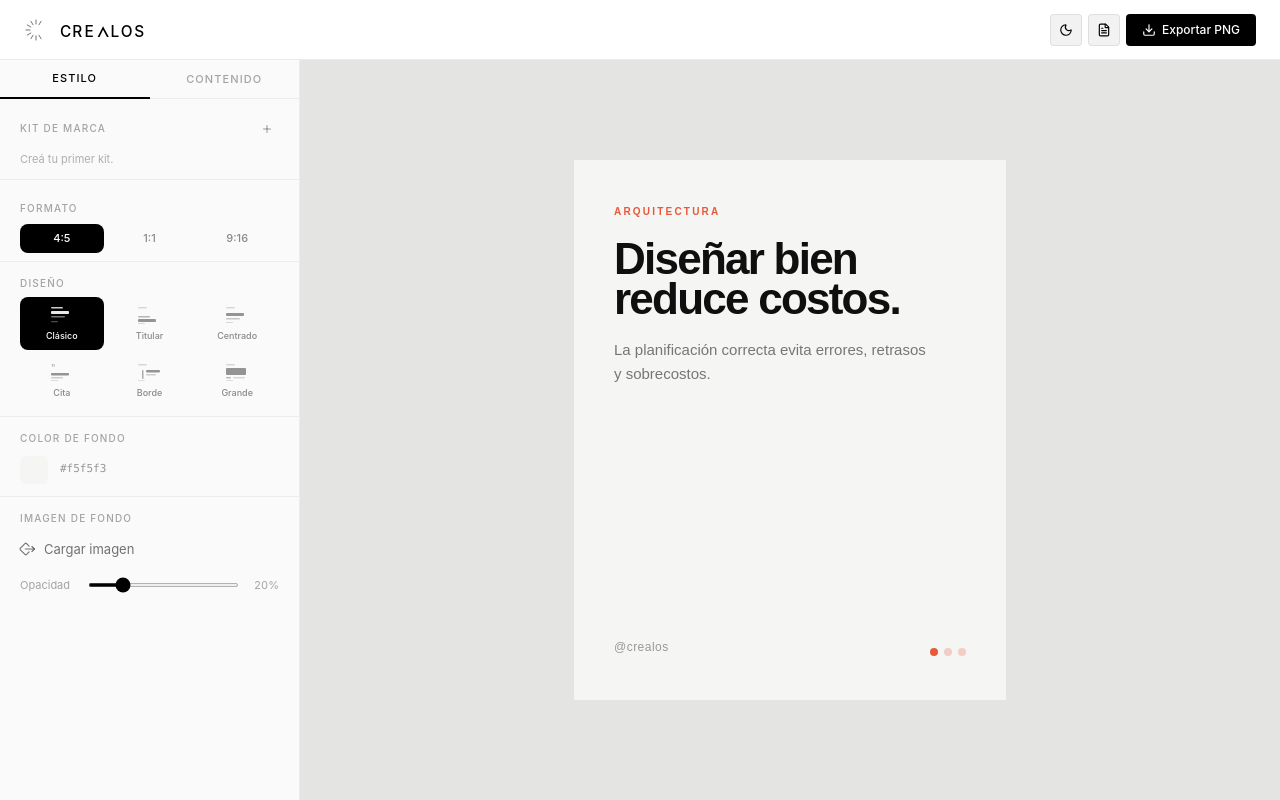
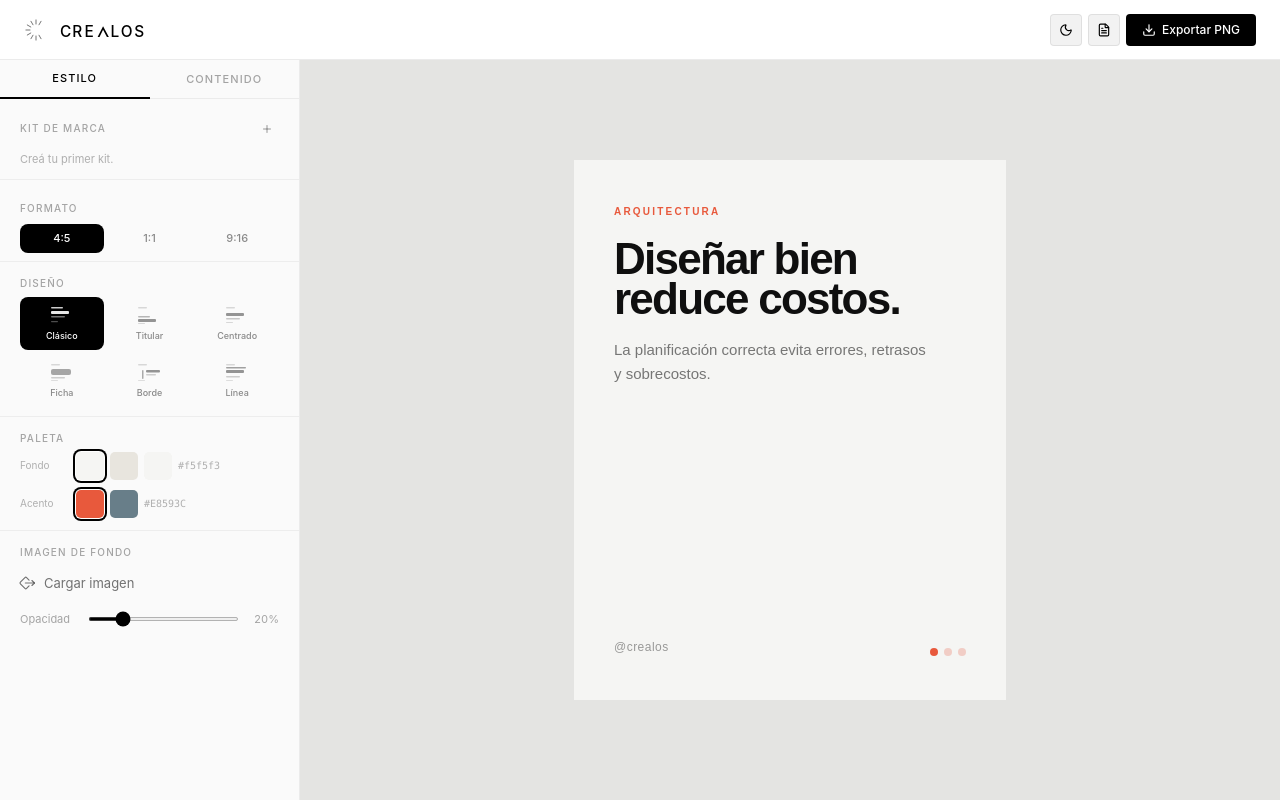
Before and after one commit to marbaestudio/crealos, a React (Vite) app: page / in a window 1280 px wide. Built offline with nearby package versions, Linux system fonts and the light colour scheme.

Commit message:
feat: layouts Ficha+Línea, paleta 4 colores por kit, acento por slide

```diff
--- a/src/components/Canvas.jsx
+++ b/src/components/Canvas.jsx
@@ -223,27 +223,32 @@ function Canvas({ id = 'crealos-canvas', data = {}, format = 'portrait', kit })
         </div>
       )}
 
-      {/* ── Layout D: Cita · comilla grande + título centrado ── */}
+      {/* ── Layout D: Ficha · título en caja accent ── */}
       {layout === 'd' && (
-        <div className="absolute inset-0 flex flex-col" style={{ padding: pad }}>
-          <div className="relative z-10 flex-1 flex flex-col justify-center space-y-6">
-            <span style={{ fontFamily: titleFont, fontSize: isStory ? '80px' : '96px', lineHeight: 0.6, color: accent, opacity: 0.9, display: 'block', userSelect: 'none' }}>
-              "
-            </span>
-            <h1 contentEditable suppressContentEditableWarning className="focus:outline-none" style={{ ...sTitle, fontSize: isStory ? '28px' : '34px', lineHeight: 1.15, letterSpacing: '-0.02em', maxWidth: '100%' }}>
-              {data.title || 'Tu cita aquí.'}
-            </h1>
-            <p contentEditable suppressContentEditableWarning className="focus:outline-none" style={{ ...sBody, opacity: 0.4 }}>
+        <div className="absolute inset-0 flex flex-col justify-between" style={{ padding: pad }}>
+          <div className="relative z-10">
+            <p contentEditable suppressContentEditableWarning className="focus:outline-none" style={sCategory}>
+              {data.category || ''}
+            </p>
+          </div>
+
+          <div className="relative z-10 space-y-4">
+            <div style={{ backgroundColor: accent, padding: isStory ? '20px 22px' : '24px 26px', borderRadius: 4 }}>
+              <h1 contentEditable suppressContentEditableWarning className="focus:outline-none"
+                style={{ ...sTitle, color: '#ffffff', maxWidth: '100%', fontSize: isStory ? '30px' : '38px', letterSpacing: '-0.03em' }}>
+                {data.title || 'Tu título aquí.'}
+              </h1>
+            </div>
+            <p contentEditable suppressContentEditableWarning className="focus:outline-none" style={sBody}>
               {data.subtitle || ''}
             </p>
           </div>
+
           <div className="relative z-10 flex items-end justify-between">
             <p contentEditable suppressContentEditableWarning className="focus:outline-none" style={sFooter}>
               {data.footer || ''}
             </p>
-            <p contentEditable suppressContentEditableWarning className="focus:outline-none" style={{ ...sCategory, letterSpacing: '0.12em' }}>
-              {data.category || ''}
-            </p>
+            {kit?.logo && <img src={kit.logo} alt="" className="h-6 object-contain opacity-70" />}
           </div>
         </div>
       )}
@@ -278,33 +283,30 @@ function Canvas({ id = 'crealos-canvas', data = {}, format = 'portrait', kit })
         </div>
       )}
 
-      {/* ── Layout F: Grande · título ocupa todo + footer ── */}
+      {/* ── Layout F: Línea · divisor accent horizontal + título abajo ── */}
       {layout === 'f' && (
         <div className="absolute inset-0 flex flex-col justify-between" style={{ padding: pad }}>
-          <div className="relative z-10">
+          <div className="relative z-10 space-y-5">
             <p contentEditable suppressContentEditableWarning className="focus:outline-none" style={sCategory}>
               {data.category || ''}
             </p>
+            <div style={{ height: 3, backgroundColor: accent, borderRadius: 2 }} />
+            <h1 contentEditable suppressContentEditableWarning className="focus:outline-none"
+              style={{ ...sTitle, fontSize: isStory ? '32px' : '40px', lineHeight: 1.0, letterSpacing: '-0.03em', maxWidth: '100%' }}>
+              {data.title || 'Tu título aquí.'}
+            </h1>
           </div>
 
-          <div className="relative z-10 space-y-5">
-            <h1 contentEditable suppressContentEditableWarning className="focus:outline-none"
-              style={{ ...sTitle, fontSize: isStory ? '52px' : '64px', lineHeight: 0.88, maxWidth: '100%' }}>
-              {data.title || 'Tu título aquí.'}
-            </h1>
-            <div className="flex items-center gap-3">
-              <div className="h-[2px] w-8 rounded-full" style={{ backgroundColor: accent }} />
-              <p contentEditable suppressContentEditableWarning className="focus:outline-none" style={{ ...sBody, fontSize: '13px' }}>
-                {data.subtitle || ''}
+          <div className="relative z-10 space-y-4">
+            <p contentEditable suppressContentEditableWarning className="focus:outline-none" style={sBody}>
+              {data.subtitle || ''}
+            </p>
+            <div className="flex items-end justify-between">
+              <p contentEditable suppressContentEditableWarning className="focus:outline-none" style={sFooter}>
+                {data.footer || ''}
               </p>
+              {kit?.logo && <img src={kit.logo} alt="" className="h-6 object-contain opacity-70" />}
             </div>
-          </div>
-
-          <div className="relative z-10 flex items-end justify-between">
-            <p contentEditable suppressContentEditableWarning className="focus:outline-none" style={sFooter}>
-              {data.footer || ''}
-            </p>
-            {kit?.logo && <img src={kit.logo} alt="" className="h-6 object-contain opacity-70" />}
           </div>
         </div>
       )}
--- a/src/components/KitPanel.jsx
+++ b/src/components/KitPanel.jsx
@@ -66,7 +66,11 @@ function FontRow({ label, font, onChange }) {
 function KitPanel({ kit, onClose, onUpdate, onDelete }) {
   const [form, setForm] = useState({
     name:   kit.name,
-    colors: { ...kit.colors },
+    colors: {
+      secondary2: '#e0dbd2',
+      accent2:    '#2A4858',
+      ...kit.colors
+    },
     fonts:  {
       title: { ...kit.fonts.title },
       body:  { ...kit.fonts.body },
@@ -145,9 +149,11 @@ function KitPanel({ kit, onClose, onUpdate, onDelete }) {
           <div className="space-y-2">
             <Label>Colores</Label>
             <div className="bg-black/[0.02] dark:bg-white/[0.02] border border-black/[0.05] dark:border-white/[0.04] px-4" style={{ borderRadius: 6 }}>
-              <ColorRow label="Principal"  value={form.colors.primary}   onChange={v => setColor('primary',   v)} />
-              <ColorRow label="Fondo"      value={form.colors.secondary} onChange={v => setColor('secondary', v)} />
-              <ColorRow label="Acento"     value={form.colors.accent}    onChange={v => setColor('accent',    v)} />
+              <ColorRow label="Texto"      value={form.colors.primary}    onChange={v => setColor('primary',    v)} />
+              <ColorRow label="Fondo 1"    value={form.colors.secondary}  onChange={v => setColor('secondary',  v)} />
+              <ColorRow label="Fondo 2"    value={form.colors.secondary2} onChange={v => setColor('secondary2', v)} />
+              <ColorRow label="Acento 1"   value={form.colors.accent}     onChange={v => setColor('accent',     v)} />
+              <ColorRow label="Acento 2"   value={form.colors.accent2}    onChange={v => setColor('accent2',    v)} />
             </div>
           </div>
 
--- a/src/components/Sidebar.jsx
+++ b/src/components/Sidebar.jsx
@@ -151,11 +151,11 @@ function EstiloPanel({
                 <rect x="2" y="17" width="7" height="1" rx="0.5" fill="currentColor" opacity="0.3"/>
               </svg>
             )},
-            { value: 'd', label: 'Cita', icon: (
+            { value: 'd', label: 'Ficha', icon: (
               <svg width="26" height="20" viewBox="0 0 26 20" fill="none">
-                <text x="2" y="10" fontSize="10" fill="currentColor" opacity="0.7" fontFamily="serif">"</text>
-                <rect x="2" y="11" width="18" height="2.5" rx="1" fill="currentColor" opacity="0.9"/>
-                <rect x="2" y="15" width="12" height="1.5" rx="0.75" fill="currentColor" opacity="0.4"/>
+                <rect x="2" y="2" width="9" height="1.5" rx="0.75" fill="currentColor" opacity="0.3"/>
+                <rect x="2" y="7" width="20" height="6" rx="2" fill="currentColor" opacity="0.75"/>
+                <rect x="2" y="15" width="14" height="1.5" rx="0.75" fill="currentColor" opacity="0.4"/>
                 <rect x="2" y="18" width="7" height="1" rx="0.5" fill="currentColor" opacity="0.25"/>
               </svg>
             )},
@@ -168,12 +168,12 @@ function EstiloPanel({
                 <rect x="2" y="18" width="7" height="1" rx="0.5" fill="currentColor" opacity="0.25"/>
               </svg>
             )},
-            { value: 'f', label: 'Grande', icon: (
+            { value: 'f', label: 'Línea', icon: (
               <svg width="26" height="20" viewBox="0 0 26 20" fill="none">
                 <rect x="2" y="2" width="9" height="1.5" rx="0.75" fill="currentColor" opacity="0.3"/>
-                <rect x="2" y="6" width="20" height="7" rx="1" fill="currentColor" opacity="0.9"/>
-                <rect x="2" y="15" width="5" height="1.5" rx="0.75" fill="currentColor" opacity="0.6"/>
-                <rect x="9" y="15" width="12" height="1.5" rx="0.75" fill="currentColor" opacity="0.3"/>
+                <rect x="2" y="5" width="20" height="1.5" rx="0.75" fill="currentColor" opacity="0.8"/>
+                <rect x="2" y="8" width="18" height="3" rx="1" fill="currentColor" opacity="0.9"/>
+                <rect x="2" y="14" width="14" height="1.5" rx="0.75" fill="currentColor" opacity="0.4"/>
                 <rect x="2" y="18" width="7" height="1" rx="0.5" fill="currentColor" opacity="0.25"/>
               </svg>
             )},
@@ -196,30 +196,68 @@ function EstiloPanel({
 
       <div className="my-2 border-t border-black/[0.05] dark:border-white/[0.04]" />
 
-      {/* Color de fondo */}
+      {/* Paleta */}
       <div className="px-3 mb-1">
         <div className="px-2 py-1.5 flex items-center gap-1.5">
-          <span className="text-[10px] uppercase tracking-[0.12em] text-black/35 dark:text-white/35 font-medium">Color de fondo</span>
+          <span className="text-[10px] uppercase tracking-[0.12em] text-black/35 dark:text-white/35 font-medium">Paleta</span>
           {slides.length > 1 && <span className="text-[10px] text-black/20 dark:text-white/20">· slide {currentSlide + 1}</span>}
         </div>
-        <div className="px-2 py-1 flex items-center gap-3">
-          <label className="relative w-7 h-7 overflow-hidden cursor-pointer shrink-0" style={{ borderRadius: 6 }}>
+        <div className="px-2 space-y-2.5 pb-1">
+
+          {/* Fondos */}
+          <div className="flex items-center gap-2">
+            <span className="text-[10px] text-black/30 dark:text-white/30 w-12 shrink-0">Fondo</span>
+            <div className="flex gap-1.5 flex-1">
+              {[activeKit?.colors?.secondary || '#f5f5f3', activeKit?.colors?.secondary2 || '#e0dbd2'].map((col, i) => {
+                const isActive = currentBgCol === col
+                return (
+                  <button key={i} onClick={() => onSlideUpdate(currentSlide, { bgColor: col })}
+                    title={col}
+                    className={`w-7 h-7 shrink-0 transition-all ${isActive ? 'ring-2 ring-black dark:ring-white ring-offset-1' : 'opacity-70 hover:opacity-100'}`}
+                    style={{ backgroundColor: col, borderRadius: 5 }} />
+                )
+              })}
+              <label className="relative w-7 h-7 overflow-hidden cursor-pointer shrink-0" title="Color personalizado" style={{ borderRadius: 5 }}>
                 <div className="absolute inset-0" style={{ backgroundColor: currentBgCol }} />
-            <input
-              type="color"
-              value={currentBgCol}
-              onChange={e => onSlideUpdate(currentSlide, { bgColor: e.target.value })}
-              className="absolute inset-0 opacity-0 cursor-pointer w-full h-full"
-            />
+                <input type="color" value={currentBgCol} onChange={e => onSlideUpdate(currentSlide, { bgColor: e.target.value })}
+                  className="absolute inset-0 opacity-0 cursor-pointer w-full h-full" />
               </label>
-          <span className="text-[11px] font-mono text-black/40 dark:text-white/40 flex-1">{currentBgCol}</span>
+              <span className="text-[10px] font-mono text-black/30 dark:text-white/30 self-center">{currentBgCol}</span>
               {slideData.bgColor && (
-            <button
-              onClick={() => onSlideUpdate(currentSlide, { bgColor: undefined })}
-              className="text-[11px] text-black/30 dark:text-white/30 hover:text-black dark:hover:text-white transition-colors">
+                <button onClick={() => onSlideUpdate(currentSlide, { bgColor: undefined })}
+                  className="text-[10px] text-black/25 dark:text-white/25 hover:text-black dark:hover:text-white transition-colors ml-auto">
                   Reset
                 </button>
               )}
+            </div>
+          </div>
+
+          {/* Acentos */}
+          <div className="flex items-center gap-2">
+            <span className="text-[10px] text-black/30 dark:text-white/30 w-12 shrink-0">Acento</span>
+            <div className="flex gap-1.5 flex-1">
+              {[activeKit?.colors?.accent || '#E8593C', activeKit?.colors?.accent2 || '#2A4858'].map((col, i) => {
+                const activeAccent = slideData.accentColor || activeKit?.colors?.accent || '#E8593C'
+                const isActive = activeAccent === col
+                return (
+                  <button key={i} onClick={() => onSlideUpdate(currentSlide, { accentColor: col })}
+                    title={col}
+                    className={`w-7 h-7 shrink-0 transition-all ${isActive ? 'ring-2 ring-black dark:ring-white ring-offset-1' : 'opacity-70 hover:opacity-100'}`}
+                    style={{ backgroundColor: col, borderRadius: 5 }} />
+                )
+              })}
+              <span className="text-[10px] font-mono text-black/30 dark:text-white/30 self-center">
+                {slideData.accentColor || activeKit?.colors?.accent || '#E8593C'}
+              </span>
+              {slideData.accentColor && (
+                <button onClick={() => onSlideUpdate(currentSlide, { accentColor: undefined })}
+                  className="text-[10px] text-black/25 dark:text-white/25 hover:text-black dark:hover:text-white transition-colors ml-auto">
+                  Reset
+                </button>
+              )}
+            </div>
+          </div>
+
         </div>
       </div>
 
--- a/src/store/kitStore.js
+++ b/src/store/kitStore.js
@@ -2,7 +2,7 @@ const STORAGE_KEY = 'crealos_kits'
 const MAX_KITS = 3
 
 const DEFAULT_KIT = {
-  colors: { primary: '#0f0f0f', secondary: '#f5f5f3', accent: '#E8593C' },
+  colors: { primary: '#0f0f0f', secondary: '#f5f5f3', secondary2: '#e0dbd2', accent: '#E8593C', accent2: '#2A4858' },
   fonts: {
     title: { name: '', dataUrl: null },
     body: { name: '', dataUrl: null },
```
Lines whose indentation alone changed are shown as unchanged.
